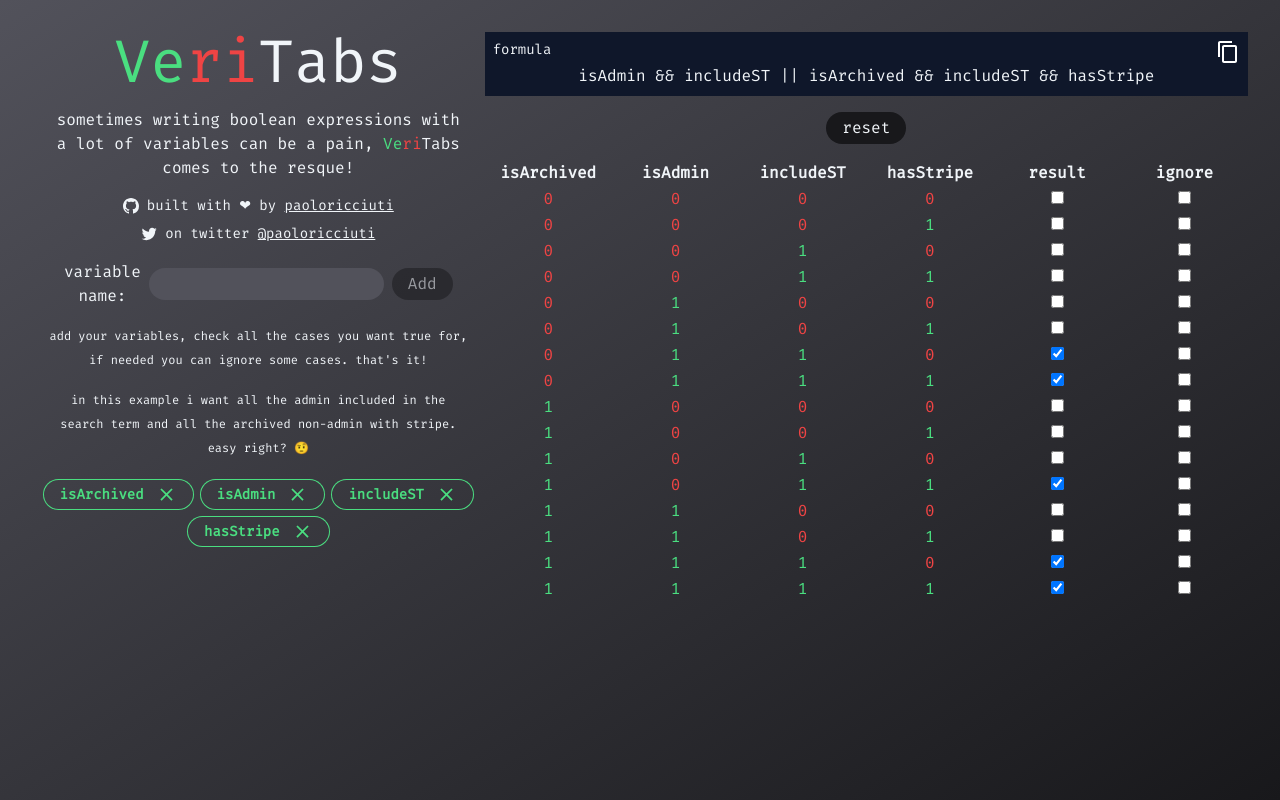
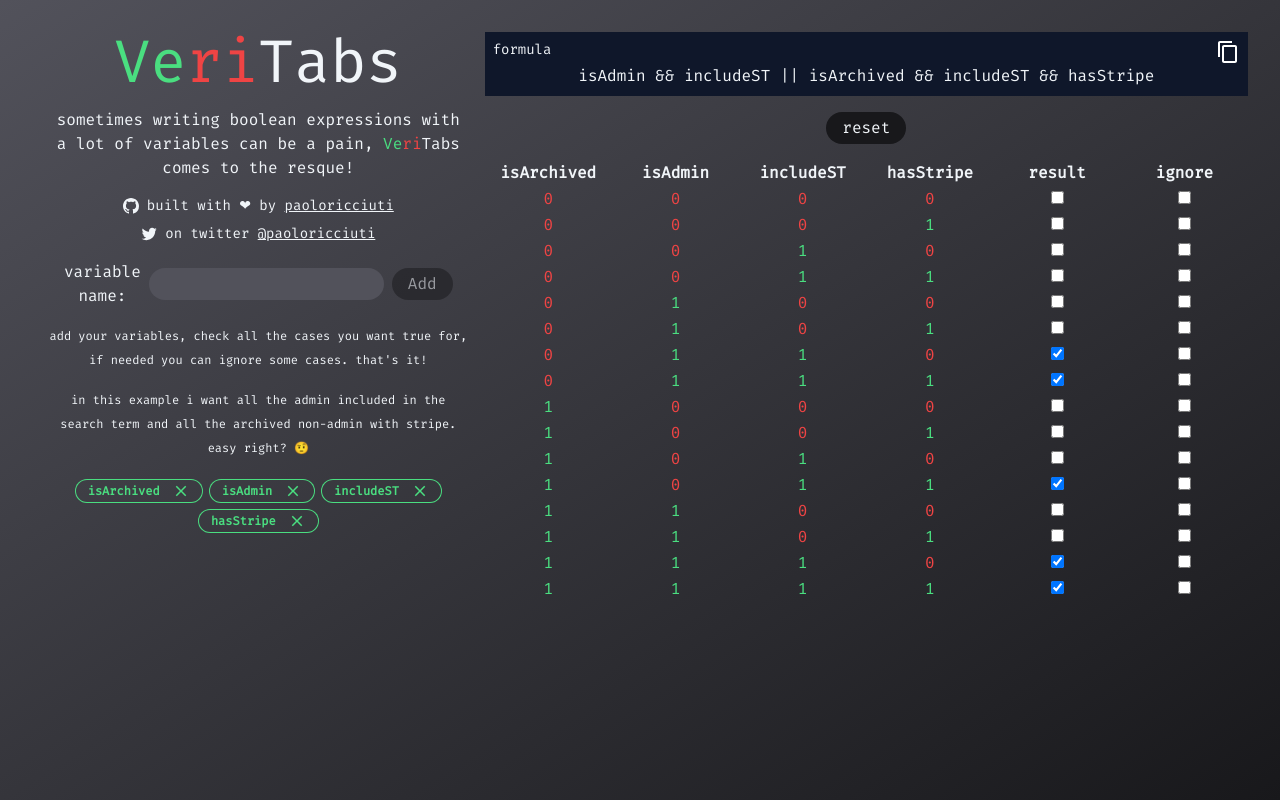
Before and after one commit to paoloricciuti/veritabs, a SvelteKit app: page / in a window 1280 px wide. Built offline with nearby package versions, Linux system fonts and the light colour scheme.

Commit message:
Better pills

```diff
--- a/src/components/VariablePill.svelte
+++ b/src/components/VariablePill.svelte
@@ -9,7 +9,7 @@
     on:click={() => {
         dispatch("delete");
     }}
-    class="flex text-sm gap-3 items-center px-4 py-1 ring-1 ring-green-400 rounded-full text-green-400 font-bold"
+    class="flex text-sm gap-3 items-center px-3 py-0.5 ring-1 ring-green-400 rounded-full text-green-400 font-bold text-xs"
 >
     {name}
     <CloseIcon classes="text-green-400" />
```
